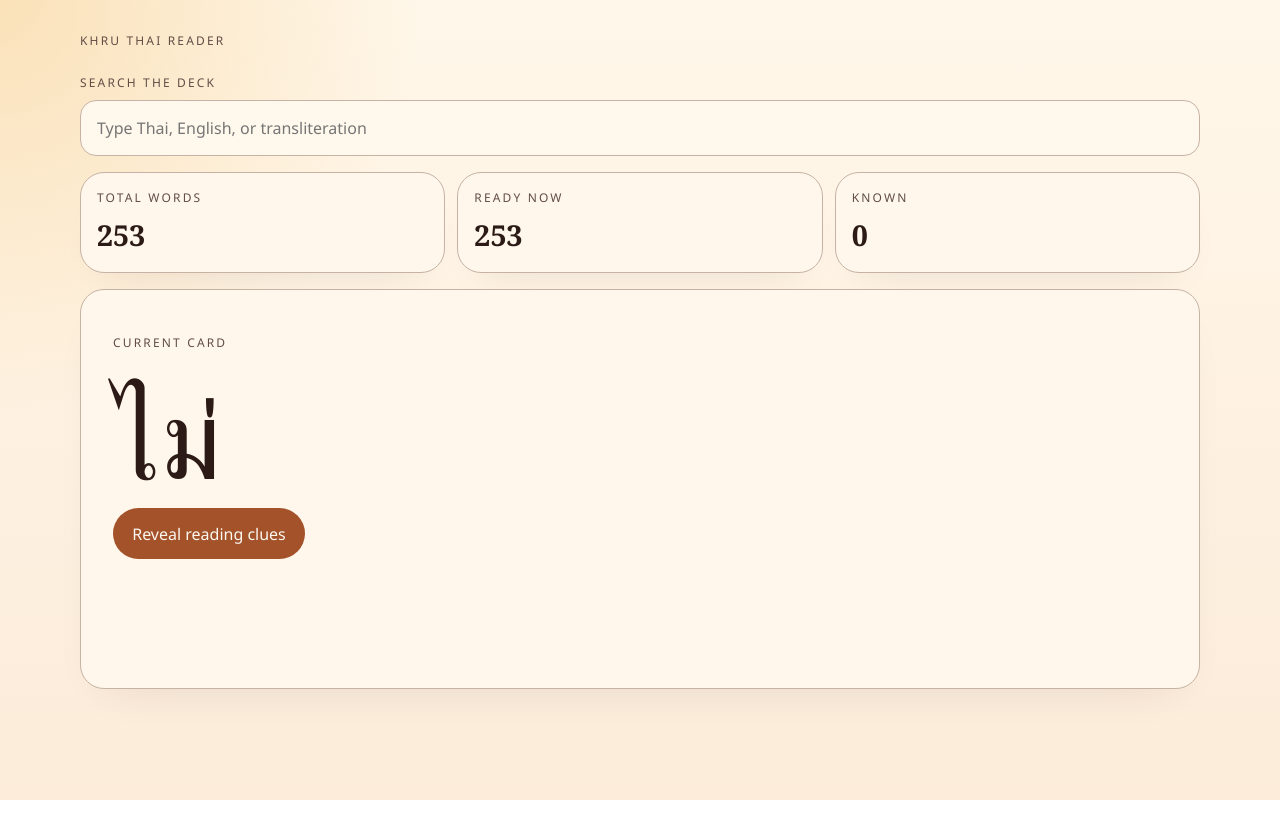
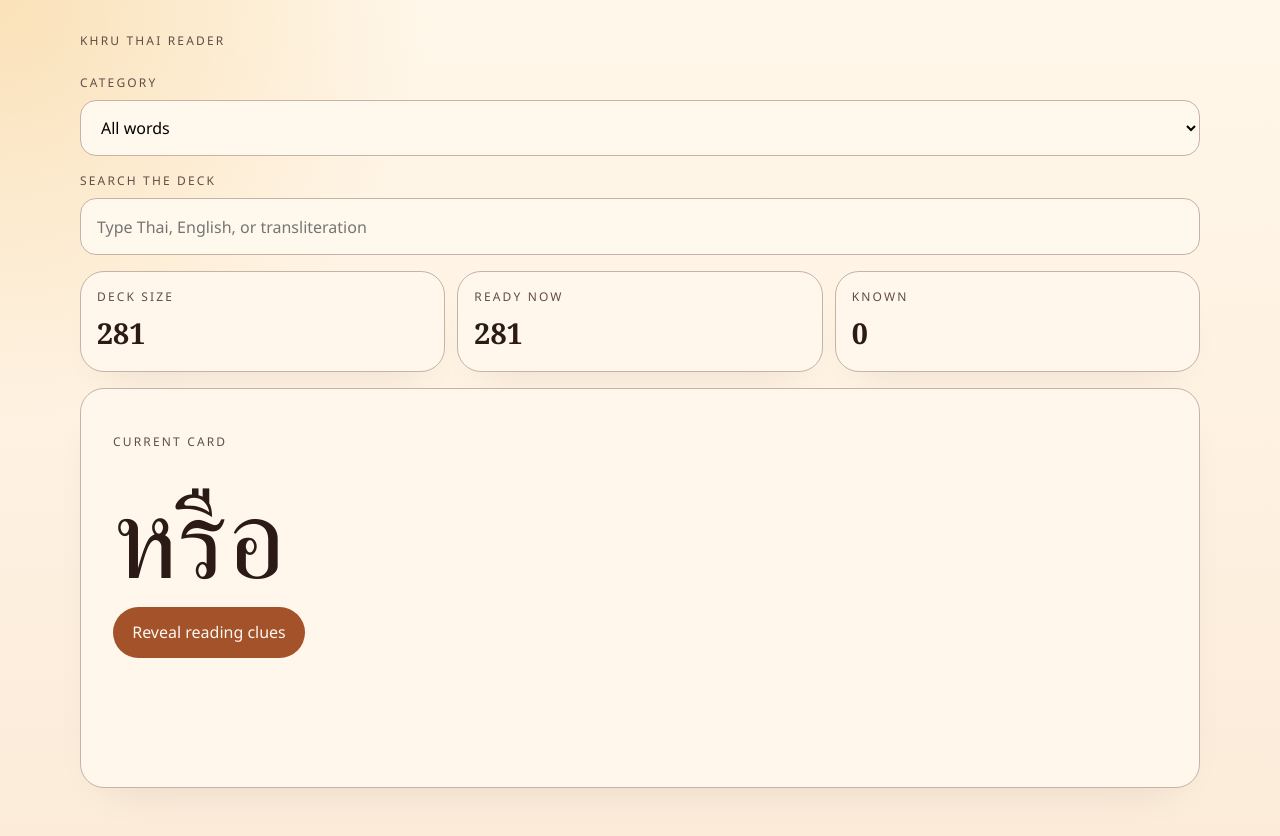
Before and after one commit to milesegan/khru, a React (Vite) app: page / in a window 1280 px wide. Before the commit the page ends 800 px from the top, so only its background shows below. Built offline with nearby package versions, Linux system fonts and the light colour scheme.

Commit message:
Add study categories and more common words

```diff
--- a/src/App.tsx
+++ b/src/App.tsx
@@ -7,8 +7,9 @@ import {
   getMatchingWords,
   loadProgress,
   saveProgress,
+  STUDY_CATEGORIES,
 } from "./lib/study";
-import type { StudyProgress, WordEntry } from "./types";
+import type { StudyCategory, StudyProgress, WordEntry } from "./types";
 
 type AppProps = {
   words?: WordEntry[];
@@ -16,6 +17,7 @@ type AppProps = {
 
 export default function App({ words = defaultWords }: AppProps) {
   const [query, setQuery] = useState("");
+  const [category, setCategory] = useState<StudyCategory>("all");
   const [revealed, setRevealed] = useState(false);
   const deferredQuery = useDeferredValue(query);
   const [progress, setProgress] = useState<StudyProgress>(() =>
@@ -23,12 +25,16 @@ export default function App({ words = defaultWords }: AppProps) {
   );
 
   const dueWords = useMemo(
-    () => getDueWords(words, progress, new Date(), deferredQuery),
-    [deferredQuery, progress, words],
+    () => getDueWords(words, progress, new Date(), deferredQuery, category),
+    [category, deferredQuery, progress, words],
   );
   const matchingWords = useMemo(
-    () => getMatchingWords(words, deferredQuery),
-    [deferredQuery, words],
+    () => getMatchingWords(words, deferredQuery, category),
+    [category, deferredQuery, words],
+  );
+  const categoryWords = useMemo(
+    () => getMatchingWords(words, "", category),
+    [category, words],
   );
   const currentWord = dueWords[0] ?? null;
   const knownWords = useMemo(() => countKnownWords(progress), [progress]);
@@ -62,6 +68,23 @@ export default function App({ words = defaultWords }: AppProps) {
 
       <section className="study-layout">
         <label className="search-field">
+          <span>Category</span>
+          <select
+            aria-label="Study category"
+            value={category}
+            onChange={(event) =>
+              setCategory(event.target.value as StudyCategory)
+            }
+          >
+            {STUDY_CATEGORIES.map((option) => (
+              <option key={option.value} value={option.value}>
+                {option.label}
+              </option>
+            ))}
+          </select>
+        </label>
+
+        <label className="search-field">
           <span>Search the deck</span>
           <input
             aria-label="Search the deck"
@@ -73,8 +96,8 @@ export default function App({ words = defaultWords }: AppProps) {
 
         <div className="stats">
           <article>
-            <span>Total words</span>
-            <strong data-testid="total-count">{words.length}</strong>
+            <span>Deck size</span>
+            <strong data-testid="total-count">{categoryWords.length}</strong>
           </article>
           <article>
             <span>Ready now</span>
--- a/src/data/words.ts
+++ b/src/data/words.ts
@@ -2108,4 +2108,246 @@ export const words: WordEntry[] = [
     ["number"],
   ),
   word("sip", "สิบ", "sip", "ten", "The final บ is heard as p.", 1, ["number"]),
+  word(
+    "thang-khao",
+    "ทางเข้า",
+    "thaang khao",
+    "entrance",
+    "Read it as ทาง plus เข้า, a common sign compound.",
+    2,
+    ["sign", "place"],
+  ),
+  word(
+    "thang-ok",
+    "ทางออก",
+    "thaang ok",
+    "exit",
+    "Read it as ทาง plus ออก.",
+    2,
+    ["sign", "place"],
+  ),
+  word(
+    "poet-sign",
+    "เปิด",
+    "poet",
+    "open",
+    "A common sign word with a final t stop.",
+    1,
+    ["sign"],
+  ),
+  word(
+    "pit",
+    "ปิด",
+    "pit",
+    "closed; shut",
+    "A short closed syllable ending in t.",
+    1,
+    ["sign"],
+  ),
+  word("dan", "ดัน", "dan", "push", "The final น gives the n ending.", 1, [
+    "sign",
+    "verb",
+  ]),
+  word(
+    "dueng",
+    "ดึง",
+    "dueng",
+    "pull",
+    "The vowel pattern gives the ue sound before final ง.",
+    2,
+    ["sign", "verb"],
+  ),
+  word("yut", "หยุด", "yut", "stop", "The final ด is heard as a t stop.", 2, [
+    "sign",
+    "verb",
+  ]),
+  word(
+    "rawang",
+    "ระวัง",
+    "ra-wang",
+    "caution; watch out",
+    "Read this warning word in two chunks.",
+    2,
+    ["sign"],
+  ),
+  word(
+    "haam",
+    "ห้าม",
+    "haam",
+    "forbidden; do not",
+    "This common prohibition word uses a long aa sound.",
+    2,
+    ["sign"],
+  ),
+  word(
+    "chai-ngaan",
+    "ใช้งาน",
+    "chai-ngaan",
+    "in use",
+    "Read it as ใช้ plus งาน.",
+    3,
+    ["sign"],
+  ),
+  word(
+    "waang-sign",
+    "ว่าง",
+    "waang",
+    "vacant; available",
+    "The final ง gives a nasal ending.",
+    2,
+    ["sign"],
+  ),
+  word(
+    "jong",
+    "จอง",
+    "jong",
+    "reserved; booked",
+    "The final ง gives the ng ending.",
+    2,
+    ["sign"],
+  ),
+  word(
+    "hongnam",
+    "ห้องน้ำ",
+    "hong naam",
+    "bathroom; toilet",
+    "Read it as ห้อง plus น้ำ.",
+    1,
+    ["sign", "place"],
+  ),
+  word(
+    "chaai-sign",
+    "ชาย",
+    "chaai",
+    "men; male",
+    "On signs this often marks the men's side.",
+    1,
+    ["sign", "people"],
+  ),
+  word(
+    "ying-sign",
+    "หญิง",
+    "ying",
+    "women; female",
+    "On signs this often marks the women's side.",
+    1,
+    ["sign", "people"],
+  ),
+  word(
+    "akaan",
+    "อาคาร",
+    "aa-khaan",
+    "building",
+    "This common sign word is easiest in two chunks.",
+    2,
+    ["sign", "place"],
+  ),
+  word(
+    "chan-floor",
+    "ชั้น",
+    "chan",
+    "floor; level",
+    "Often seen on elevators and directories.",
+    1,
+    ["sign", "place"],
+  ),
+  word(
+    "lift",
+    "ลิฟต์",
+    "lift",
+    "elevator",
+    "A short borrowed word often seen on signs.",
+    2,
+    ["sign", "place"],
+  ),
+  word(
+    "bandai",
+    "บันได",
+    "ban-dai",
+    "stairs",
+    "Read it as two chunks ending in dai.",
+    2,
+    ["sign", "place"],
+  ),
+  word(
+    "lot-raakhaa",
+    "ลดราคา",
+    "lot raa-khaa",
+    "discount",
+    "A common sale sign phrase read in three chunks.",
+    2,
+    ["sign", "money"],
+  ),
+  word(
+    "promotion",
+    "โปรโมชั่น",
+    "pro-mo-chan",
+    "promotion",
+    "A borrowed retail word broken into clear chunks.",
+    3,
+    ["sign", "money"],
+  ),
+  word(
+    "khai-sign",
+    "ขาย",
+    "khaai",
+    "for sale; sell",
+    "The final ย helps form the ai sound.",
+    1,
+    ["sign", "verb"],
+  ),
+  word(
+    "rap-bat",
+    "รับบัตร",
+    "rap bat",
+    "cards accepted",
+    "Read it as รับ plus บัตร.",
+    3,
+    ["sign", "money"],
+  ),
+  word(
+    "rap-ngoen-sot",
+    "รับเงินสด",
+    "rap ngoen sot",
+    "cash accepted",
+    "A practical payment phrase often seen at counters.",
+    3,
+    ["sign", "money"],
+  ),
+  word(
+    "menuu",
+    "เมนู",
+    "mee-nuu",
+    "menu",
+    "A common borrowed word in restaurants.",
+    2,
+    ["sign", "food"],
+  ),
+  word(
+    "thang-diao",
+    "ทางเดียว",
+    "thaang diao",
+    "one way",
+    "A road-sign phrase read as two chunks.",
+    3,
+    ["sign", "transport"],
+  ),
+  word(
+    "thi-jot-rot",
+    "ที่จอดรถ",
+    "thii jot rot",
+    "parking",
+    "Read it as ที่ plus จอดรถ.",
+    3,
+    ["sign", "transport"],
+  ),
+  word(
+    "samnakngaan",
+    "สำนักงาน",
+    "sam-nak-ngaan",
+    "office",
+    "A common building label read in three chunks.",
+    3,
+    ["sign", "place"],
+  ),
 ];
--- a/src/lib/study.ts
+++ b/src/lib/study.ts
@@ -1,6 +1,24 @@
-import type { StudyProgress, StudyRating, WordEntry } from "../types";
+import type {
+  StudyCategory,
+  StudyProgress,
+  StudyRating,
+  WordEntry,
+} from "../types";
 
 export const STORAGE_KEY = "khru-study-progress";
+export const STUDY_CATEGORIES: { value: StudyCategory; label: string }[] = [
+  { value: "all", label: "All words" },
+  { value: "basics", label: "Basics" },
+  { value: "people", label: "People" },
+  { value: "food", label: "Food & drink" },
+  { value: "places", label: "Places & travel" },
+  { value: "time", label: "Time & numbers" },
+  { value: "actions", label: "Actions" },
+  { value: "describing", label: "Describing" },
+  { value: "home", label: "Home & things" },
+  { value: "body", label: "Body" },
+  { value: "signs", label: "Signs" },
+];
 
 const RATING_INTERVALS: Record<StudyRating, number> = {
   again: 5 * 60 * 1000,
@@ -12,6 +30,28 @@ const FAMILIARITY_SHIFT: Record<StudyRating, number> = {
   again: -1,
   okay: 1,
   known: 2,
+};
+
+const CATEGORY_TAGS: Record<Exclude<StudyCategory, "all">, string[]> = {
+  basics: [
+    "pronoun",
+    "greeting",
+    "particle",
+    "question",
+    "pointer",
+    "connector",
+    "response",
+    "politeness",
+  ],
+  people: ["people", "family", "pronoun"],
+  food: ["food", "drink"],
+  places: ["place", "transport", "money", "technology", "language"],
+  time: ["time", "calendar", "number"],
+  actions: ["verb"],
+  describing: ["adjective", "adverb", "feeling", "quantifier"],
+  home: ["home", "object", "clothes"],
+  body: ["body"],
+  signs: ["sign"],
 };
 
 export function createInitialProgress(words: WordEntry[]): StudyProgress {
@@ -69,6 +109,7 @@ export function getDueWords(
   progress: StudyProgress,
   now = new Date(),
   query = "",
+  category: StudyCategory = "all",
   random = Math.random,
 ): WordEntry[] {
   const normalized = query.trim().toLowerCase();
@@ -78,11 +119,12 @@ export function getDueWords(
       const haystack =
         `${word.thai} ${word.transliteration} ${word.meaning}`.toLowerCase();
       const matchesQuery = !normalized || haystack.includes(normalized);
+      const matchesSelectedCategory = matchesCategory(word, category);
       const record = progress.words[word.id];
       const dueAt = record?.dueAt
         ? new Date(record.dueAt).getTime()
         : Number.NEGATIVE_INFINITY;
-      return matchesQuery && dueAt <= now.getTime();
+      return matchesQuery && matchesSelectedCategory && dueAt <= now.getTime();
     })
     .sort((left, right) => {
       const leftProgress = progress.words[left.id];
@@ -137,18 +179,27 @@ export function getDueWords(
   return shuffledDueWords;
 }
 
-export function getMatchingWords(words: WordEntry[], query = ""): WordEntry[] {
+export function getMatchingWords(
+  words: WordEntry[],
+  query = "",
+  category: StudyCategory = "all",
+): WordEntry[] {
   const normalized = query.trim().toLowerCase();
-
-  if (!normalized) {
-    return words;
-  }
 
   return words.filter((word) => {
     const haystack =
       `${word.thai} ${word.transliteration} ${word.meaning}`.toLowerCase();
-    return haystack.includes(normalized);
+    const matchesQuery = !normalized || haystack.includes(normalized);
+    return matchesQuery && matchesCategory(word, category);
   });
+}
+
+export function matchesCategory(word: WordEntry, category: StudyCategory) {
+  if (category === "all") {
+    return true;
+  }
+
+  return CATEGORY_TAGS[category].some((tag) => word.tags.includes(tag));
 }
 
 export function loadProgress(
--- a/src/styles.css
+++ b/src/styles.css
@@ -32,7 +32,8 @@ body {
 }
 
 button,
-input {
+input,
+select {
   font: inherit;
 }
 
@@ -71,7 +72,8 @@ button {
   gap: 0.5rem;
 }
 
-.search-field input {
+.search-field input,
+.search-field select {
   width: 100%;
   padding: 0.95rem 1rem;
   border: 1px solid var(--edge);
```
Also changed, not shown: src/types.ts (+13 -0 lines), 2 other files (tests, documents, lock files or other folders).
